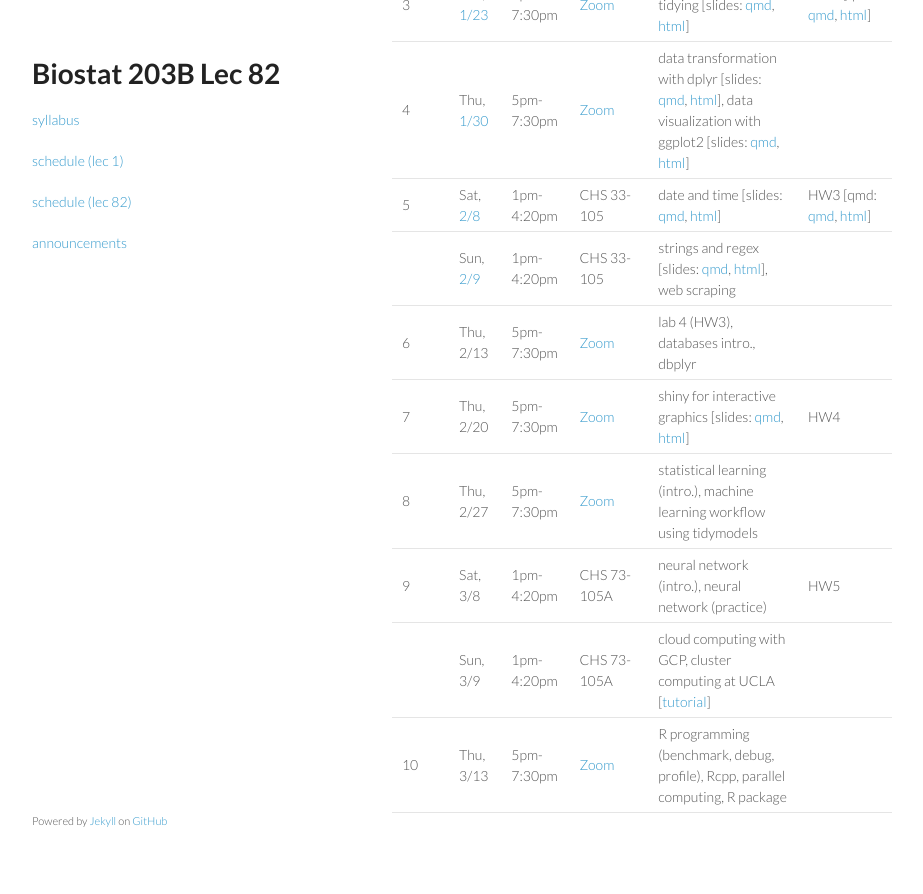
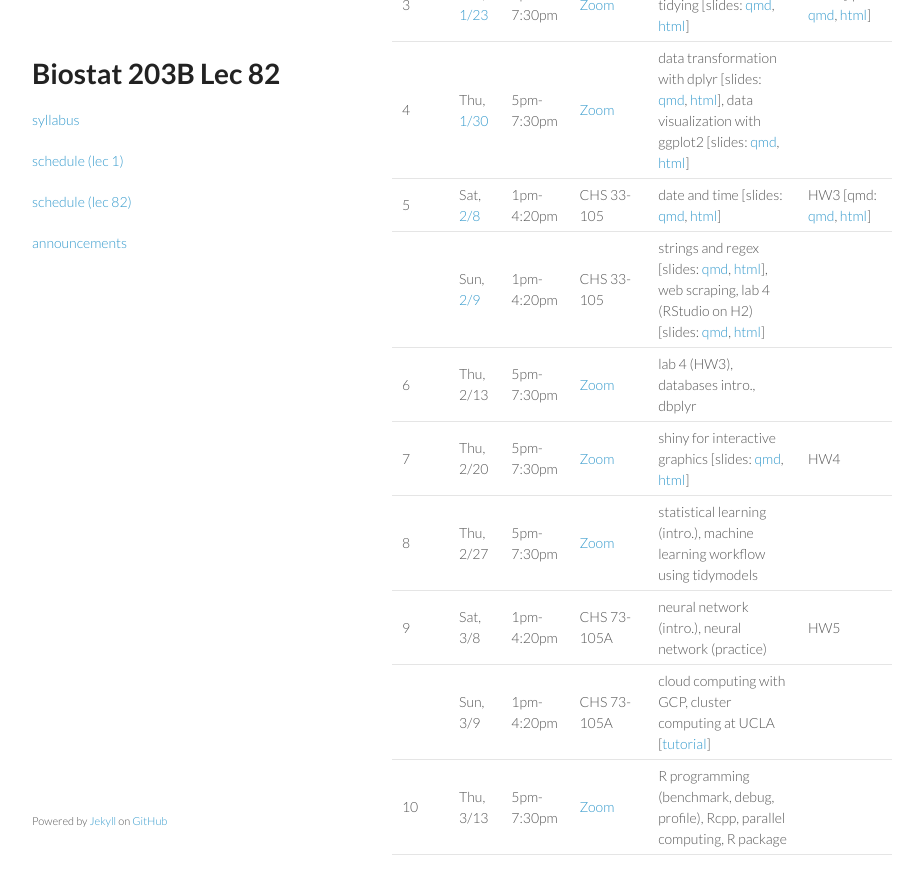
Before and after one commit to ucla-biostat-203b/2025winter, a Jekyll site: the page built from schedule/schedule-lec82.md, in a window 1280 px wide and 900 px high, scrolled down 1149 px. Shown: the top 894 px of the window, without its empty margins (178-1101 px from the left). Built offline with Jekyll 4.4.1, drawn with Linux system fonts in a browser that asks for light colours.

Commit message:
add lab 4 (RStudio on H2)

```diff
--- a/schedule/schedule-lec82.md
+++ b/schedule/schedule-lec82.md
@@ -38,7 +38,7 @@ Recommended readings:
 | 3 | Thu, [1/23](https://ucla-biostat-203b.github.io/2025winter/biostat203bwinter2025lec82/2025/01/23/lec82.html) | 5pm-7:30pm | [Zoom](https://ucla.zoom.us/j/92818013711) | data ingestion and tidying \[slides: [qmd](https://raw.githubusercontent.com/ucla-biostat-203b/2025winter/main/slides/05-tidy/tidy.qmd), [html](../slides/05-tidy/tidy.html)\] | HW2 \[qmd: [qmd](https://raw.githubusercontent.com/ucla-biostat-203b/2025winter/main/hw/hw2/hw2.qmd), [html](../hw/hw2/hw2.html)\] |
 | 4 | Thu, [1/30](https://ucla-biostat-203b.github.io/2025winter/biostat203bwinter2025lec82/2025/01/30/lec82.html) | 5pm-7:30pm | [Zoom](https://ucla.zoom.us/j/92818013711) | data transformation with dplyr \[slides: [qmd](https://raw.githubusercontent.com/ucla-biostat-203b/2025winter/main/slides/07-dplyr/dplyr.qmd), [html](../slides/07-dplyr/dplyr.html)\], data visualization with ggplot2 \[slides: [qmd](https://raw.githubusercontent.com/ucla-biostat-203b/2025winter/main/slides/06-vis/ggplot2.qmd), [html](../slides/06-vis/ggplot2.html)\] |  |
 | 5 | Sat, [2/8](https://ucla-biostat-203b.github.io/2025winter/biostat203bwinter2025lec82/2025/02/08/lec82.html) | 1pm-4:20pm | CHS 33-105 | date and time \[slides: [qmd](https://raw.githubusercontent.com/ucla-biostat-203b/2025winter/main/slides/08-datetime/datetime.qmd), [html](../slides/08-datetime/datetime.html)\] | HW3 \[qmd: [qmd](https://raw.githubusercontent.com/ucla-biostat-203b/2025winter/main/hw/hw3/hw3.qmd), [html](../hw/hw3/hw3.html)\] |
-|   | Sun, [2/9](https://ucla-biostat-203b.github.io/2025winter/biostat203bwinter2025lec82/2025/02/09/lec82.html) | 1pm-4:20pm | CHS 33-105 | strings and regex \[slides: [qmd](https://raw.githubusercontent.com/ucla-biostat-203b/2025winter/main/slides/09-strings/stringr.qmd), [html](../slides/09-strings/stringr.html)\], web scraping | |
+|   | Sun, [2/9](https://ucla-biostat-203b.github.io/2025winter/biostat203bwinter2025lec82/2025/02/09/lec82.html) | 1pm-4:20pm | CHS 33-105 | strings and regex \[slides: [qmd](https://raw.githubusercontent.com/ucla-biostat-203b/2025winter/main/slides/09-strings/stringr.qmd), [html](../slides/09-strings/stringr.html)\], web scraping, lab 4 (RStudio on H2) \[slides: [qmd](https://raw.githubusercontent.com/ucla-biostat-203b/2025winter/main/labs/lab04/lab04.qmd), [html](../labs/lab04/lab04.html)\] | |
 | 6 | Thu, 2/13 | 5pm-7:30pm | [Zoom](https://ucla.zoom.us/j/92818013711) | lab 4 (HW3), databases intro., dbplyr | |
 | 7 | Thu, 2/20 | 5pm-7:30pm | [Zoom](https://ucla.zoom.us/j/92818013711) | shiny for interactive graphics \[slides: [qmd](https://raw.githubusercontent.com/ucla-biostat-203b/2025winter/main/slides/11-shiny/shiny.qmd), [html](../slides/11-shiny/shiny.html)\] | HW4 |
 | 8 | Thu, 2/27 | 5pm-7:30pm | [Zoom](https://ucla.zoom.us/j/92818013711) | statistical learning (intro.), machine learning workflow using tidymodels | |
```
Also changed, not shown: schedule/schedule-lec1.md (+1 -1 lines).
